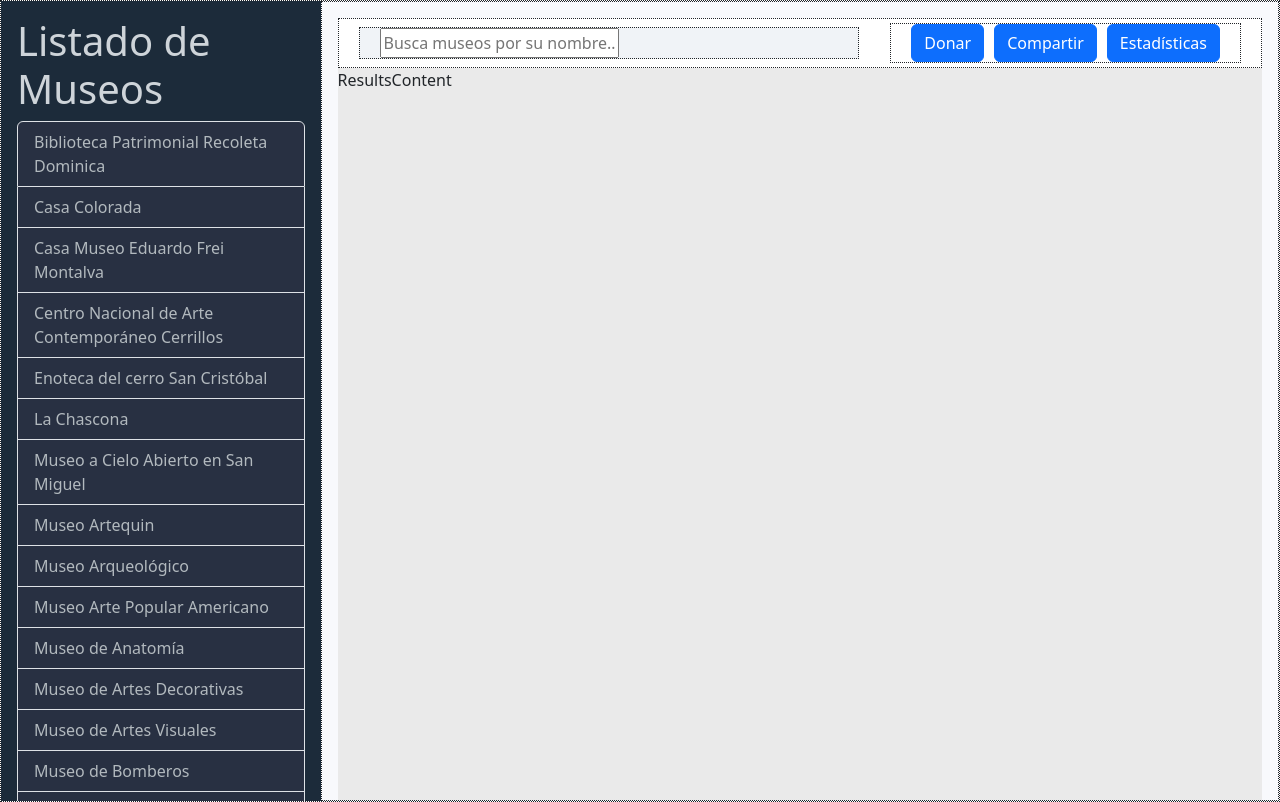
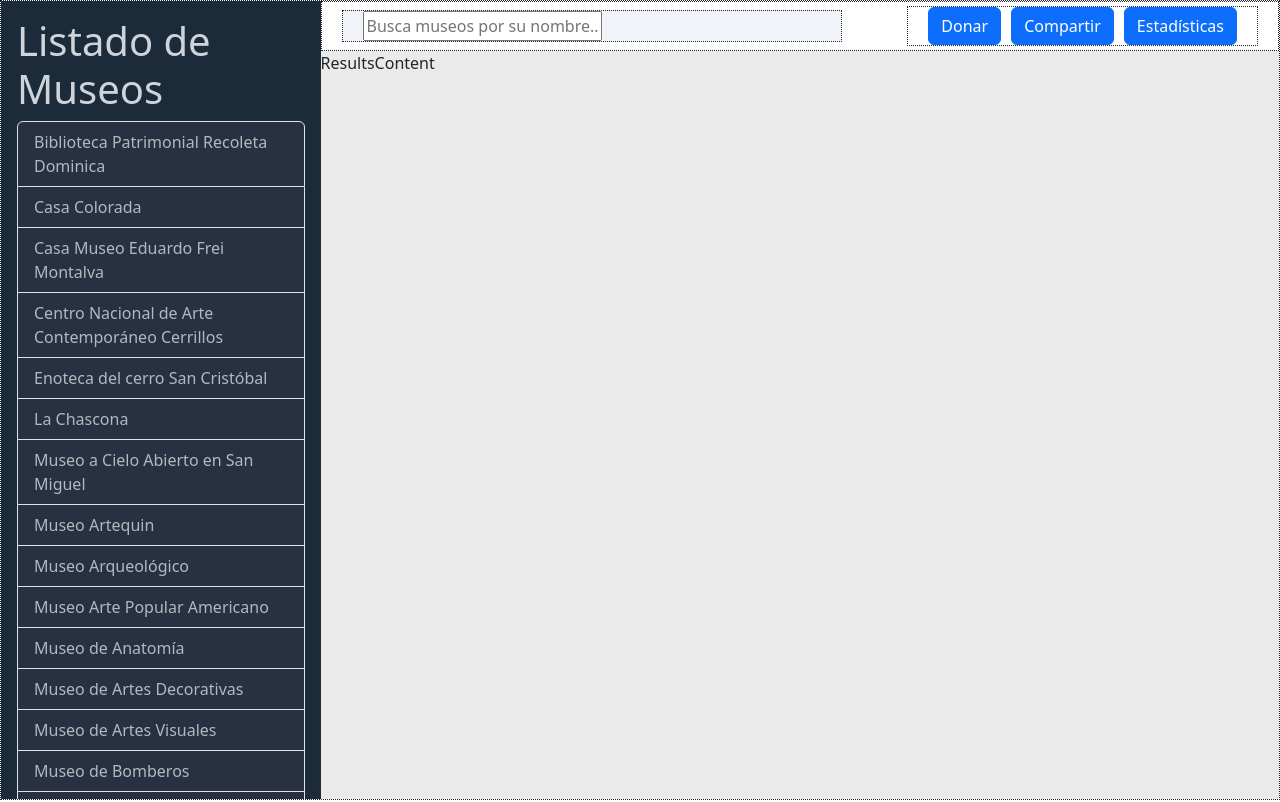
Before and after one commit to pschonffeldt/museos, a React (Vite) app in the folder latest/: page / in a window 1280 px wide. Built offline with nearby package versions, Linux system fonts and the light colour scheme.

Commit message:
Basic css edits on header

```diff
--- a/latest/src/index.css
+++ b/latest/src/index.css
@@ -3,36 +3,30 @@
 html,
 body,
 .layout {
-  margin: 0;
-
+  /* margin: 0; */
+  box-sizing: border-box;
   display: flex;
-  width: 100%;
+  height: 100vh; /* full height */
+  width: 100vw; /* full width */
 }
 
 .layout {
   background-color: rgb(255, 255, 255);
+  border: 1px dotted;
   display: flex;
-  height: auto;
   flex-direction: row;
-
+  height: 100vh;
+  overflow: hidden;
   width: 100vw;
-  /* height: 100vh;  */
-  border: 1px dotted;
 }
 
 .sidebar {
-  /* width: 25%;
-  min-width: 200px;
-  height: auto;
-  background-color: #283042;
-  padding: 1rem; */
-
+  background-color: #1c2b3a;
+  box-sizing: border-box;
+  height: 100vh; /* Full screen height */
+  overflow-y: auto; /* Makes only the sidebar scroll */
+  padding: 1rem;
   width: 25%; /* or whatever width you prefer */
-  background-color: #1c2b3a;
-  overflow-y: auto; /* Makes only the sidebar scroll */
-  height: 100vh; /* Full screen height */
-  padding: 1rem;
-  box-sizing: border-box;
 }
 
 .title {
@@ -50,7 +44,6 @@ body,
 
 .list-text:hover {
   color: #ffffff;
-  /* background-color: red; */
   cursor: pointer;
 }
 
@@ -63,15 +56,13 @@ body,
 }
 
 .results-container {
-  border: 1px dotted;
-  padding: 0;
-
-  width: 75%;
-  padding: 1rem;
   background-color: #f8f9fc;
+  display: flex;
+  flex: 1; /* takes remaining space */
+  flex-direction: column; /* Stack header and content vertically */
   height: 100vh;
-  overflow: hidden;
-  box-sizing: border-box;
+  overflow-y: auto; /* scroll only here */
+  width: 100vw;
 }
 
 .results-content {
@@ -80,35 +71,35 @@ body,
 }
 
 .header {
+  align-items: center;
   background-color: #ffffff;
-  min-height: 50px;
+  border: 1px dotted;
   display: flex;
   flex-direction: row;
-  align-items: center;
+  justify-content: space-between;
+  min-height: 50px;
   padding-left: 20px;
   padding-right: 20px;
-  justify-content: space-between;
-  border: 1px dotted;
 }
 
 .search-container {
   display: flex;
+  align-items: center;
+  background-color: #f0f3f7;
+  border: 1px dotted;
+  padding-right: 20px;
+  padding-left: 20px;
   flex-direction: row;
+  gap: 10px;
+  width: 500px;
+}
+
+.donation-container {
   align-items: center;
+  border: 1px dotted;
+  display: flex;
+  flex-direction: row;
   gap: 10px;
   padding-left: 20px;
   padding-right: 20px;
-  border: 1px dotted;
-  width: 500px;
-  background-color: #f0f3f7;
 }
-
-.donation-container {
-  display: flex;
-  flex-direction: row;
-  align-items: center;
-  gap: 10px;
-  padding-left: 20px;
-  padding-right: 20px;
-  border: 1px dotted;
-}
```
